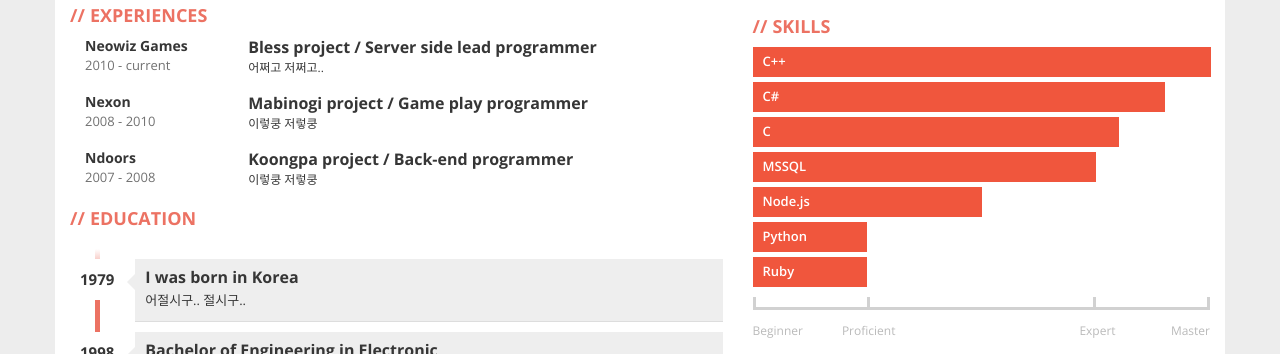
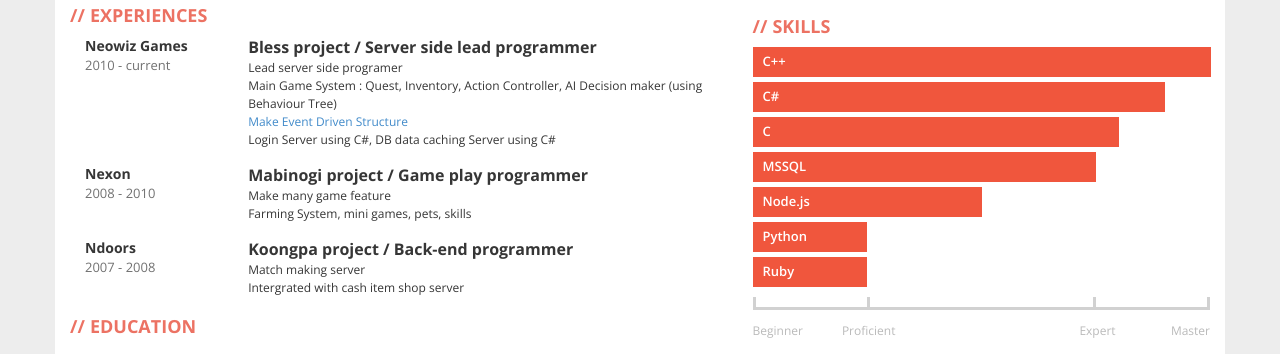
Before and after one commit to kongbong/kongbong.github.io, a plain HTML site: page index.html in a window 1280 px wide. Shown: the part 525-879 px from the top of the page. Drawn offline with nearby package versions, Linux system fonts and the light colour scheme; files whose address does not match are found by name.

Commit message:
Write some infos

```diff
--- a/index.html
+++ b/index.html
@@ -34,7 +34,7 @@
           <div class="box">
             <h2>About Me</h2>
             <p>I'm a senior server side programmer.<br>I have worked as a server side programmer for 9 years. And I have interest in open source projects and new technologies. I am making a scale out chat server using Node.js and Redis for a personal work.<br>
- 			My goal is a making game server that it can accept unlimited users and run continously. There are three requirements for this. First, it can scale out. Second, it has no single point of failure. Last, it has a stable and trustable fail over process. I am studying and making personal works to achieve it.<br>
+ 			My goal is a making game server that it can accept unlimited users and run continuously. There are three requirements for this. First, it can scale out. Second, it has no single point of failure. Last, it has a stable and trustable fail over process. I am studying and making personal works to achieve it.<br>
 			As gamer, I'm a old and core user. I have played games since when I was in elementary school. On these days, I don't have enough time to play but I try to play new games as possible as many to know the trend of games.<br>
 			Games of my life are 'tactics ogre' and 'X-com'</p>
           </div>
@@ -48,7 +48,10 @@
               </div>
               <div class="col-xs-9">
                 <div class="profession">Bless project / Server side lead programmer</div>
-                <div class="description">어쩌고 저쩌고..</div>
+                <div class="description">Lead server side programer<br>
+				Main Game System : Quest, Inventory, Action Controller, AI Decision maker (using Behaviour Tree)<br>
+				<a href="https://github.com/kongbong/EventListener-for-c-">Make Event Driven Structure</a><br>
+				Login Server using C#, DB data caching Server using C#</div>
               </div>
             </div>
             <div class="job clearfix">
@@ -58,7 +61,8 @@
               </div>
               <div class="col-xs-9">
                 <div class="profession">Mabinogi project / Game play programmer</div>
-                <div class="description">이렇쿵 저렇쿵</div>
+                <div class="description">Make many game feature<br>
+				Farming System, mini games, pets, skills</div>
               </div>
             </div>
 			<div class="job clearfix">
@@ -68,7 +72,8 @@
               </div>
               <div class="col-xs-9">
                 <div class="profession">Koongpa project / Back-end programmer</div>
-                <div class="description">이렇쿵 저렇쿵</div>
+                <div class="description">Match making server<br>
+				Intergrated with cash item shop server</div>
               </div>
             </div>
           </div>
@@ -80,7 +85,8 @@
                 <div class="year pull-left">1979</div>
                 <div class="description pull-right">
                   <h3>I was born in Korea</h3>
-                  <p>어절시구.. 절시구..</p>
+                  <p>I was born in Namwon city. It is small town in Korea. I was a litte geek. I Liked games, anime and TRPG.
+				  I had lived in there until 19.</p>
                 </div>
               </li>
               <li>
@@ -97,7 +103,8 @@
                   <h3>Master degree of Game design</h3>
                   <p>Sangmyung university.<br/><b>Graduation paper</b>: A Study on the Requirements of Long-term Playable Strategy Game<br>
 				  <b>Other papers</b>: Development of Composition Elements Using AHP On Game Contents,<br>
-				  A Study on Game Experience Cycle Using AHP</p>
+				  A Study on Game Experience Cycle Using AHP<br>
+				  Others: Mobile phone game (using WIPI Java), Adjunct professor in some college.</p>
                 </div>
               </li>
               <li>
@@ -180,4 +187,4 @@
     <!-- SCRIPTS -->
     <script src="js/scripts.js"></script>
   </body>
-</html>
+</html>2
```
